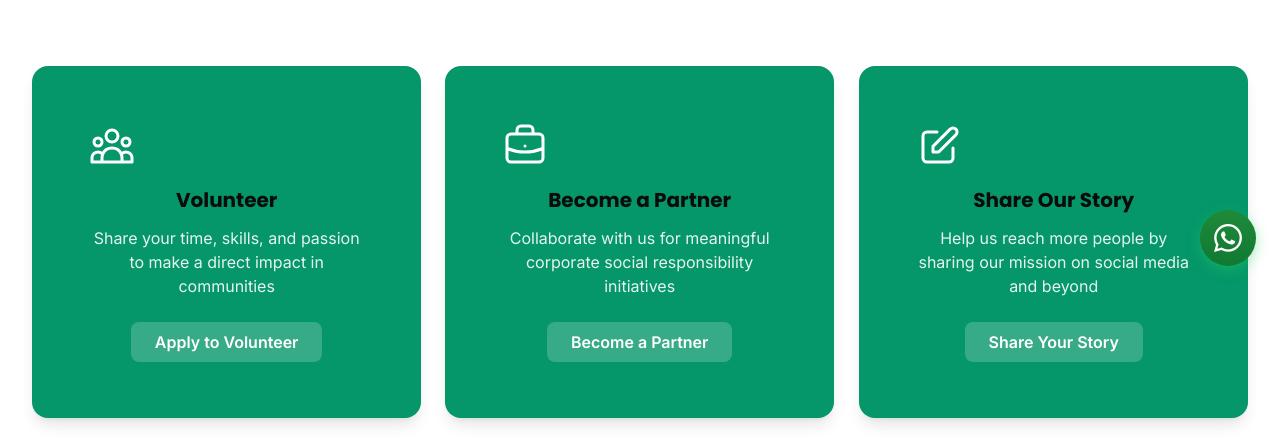
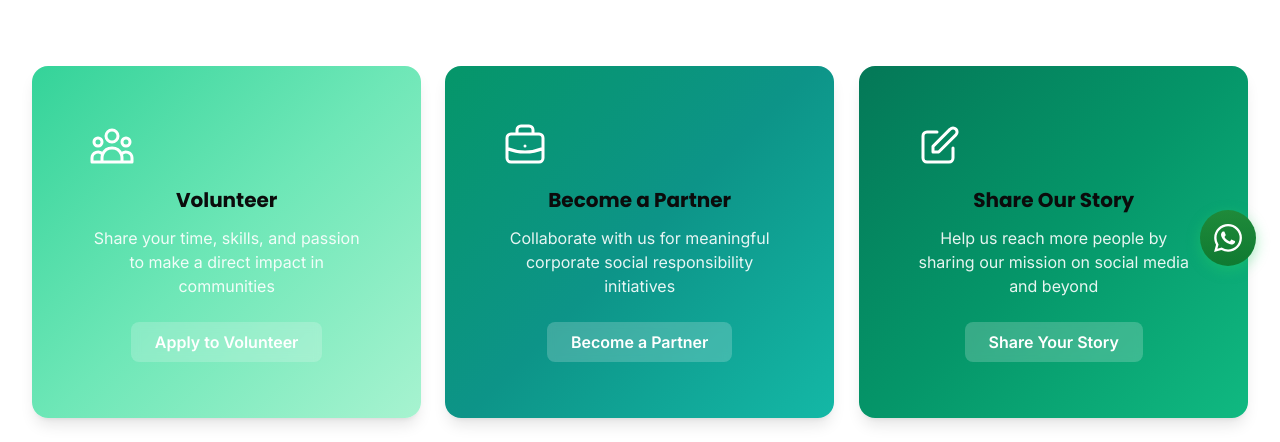
Before and after one commit to Vinn254/selam-NGO, a Next.js app: page /join-us in a window 1280 px wide. Shown: the part 510-952 px from the top of the page. Built offline with nearby package versions, Linux system fonts and the light colour scheme; no server answers.

Commit message:
Give Join Us cards different colors

```diff
--- a/app/join-us/page.js
+++ b/app/join-us/page.js
@@ -15,7 +15,7 @@ const waysToHelp = [
     description: 'Share your time, skills, and passion to make a direct impact in communities',
     action: 'Apply to Volunteer',
     link: '#volunteer',
-    color: 'modern-card-green',
+    color: 'modern-card-green-light',
   },
   {
     icon: (
@@ -27,7 +27,7 @@ const waysToHelp = [
     description: 'Collaborate with us for meaningful corporate social responsibility initiatives',
     action: 'Become a Partner',
     link: '#partner',
-    color: 'modern-card-green',
+    color: 'modern-card-green-teal',
   },
   {
     icon: (
@@ -39,7 +39,7 @@ const waysToHelp = [
     description: 'Help us reach more people by sharing our mission on social media and beyond',
     action: 'Share Your Story',
     link: '#story',
-    color: 'modern-card-green',
+    color: 'modern-card-green-emerald',
   },
 ]
 
```
